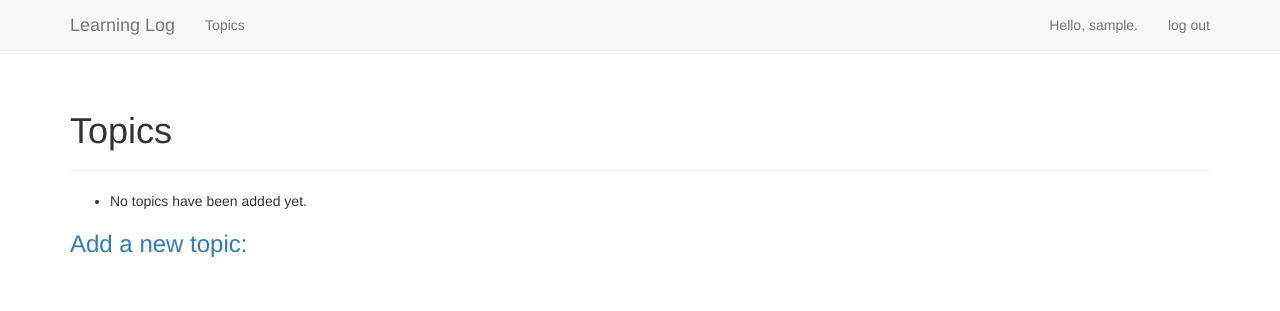
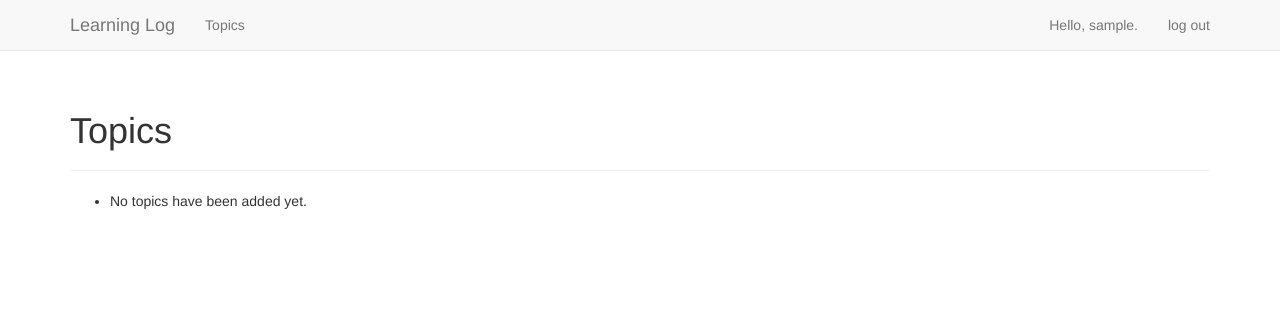
Before and after one commit to ShreyasDixit3012/learning_log, a Django app: page /topics/ in a window 1280 px wide. Shown: the top 311 px of the page. Run offline with Django 3.2, Linux system fonts and the light colour scheme; the visitor is signed in with stand-in values (Sample User, id 1); data that the repository does not hold is empty; some libraries are stand-ins or nearby versions.

Commit message:
new change

```diff
--- a/learning_logs/templates/learning_logs/topics.html
+++ b/learning_logs/templates/learning_logs/topics.html
@@ -18,6 +18,5 @@
 {% endfor %}
 </ul>
 
-<h3><a href="{% url 'learning_logs:new_topic' %}">Add a new topic: </a></h3>
 
 {% endblock content %}
```
